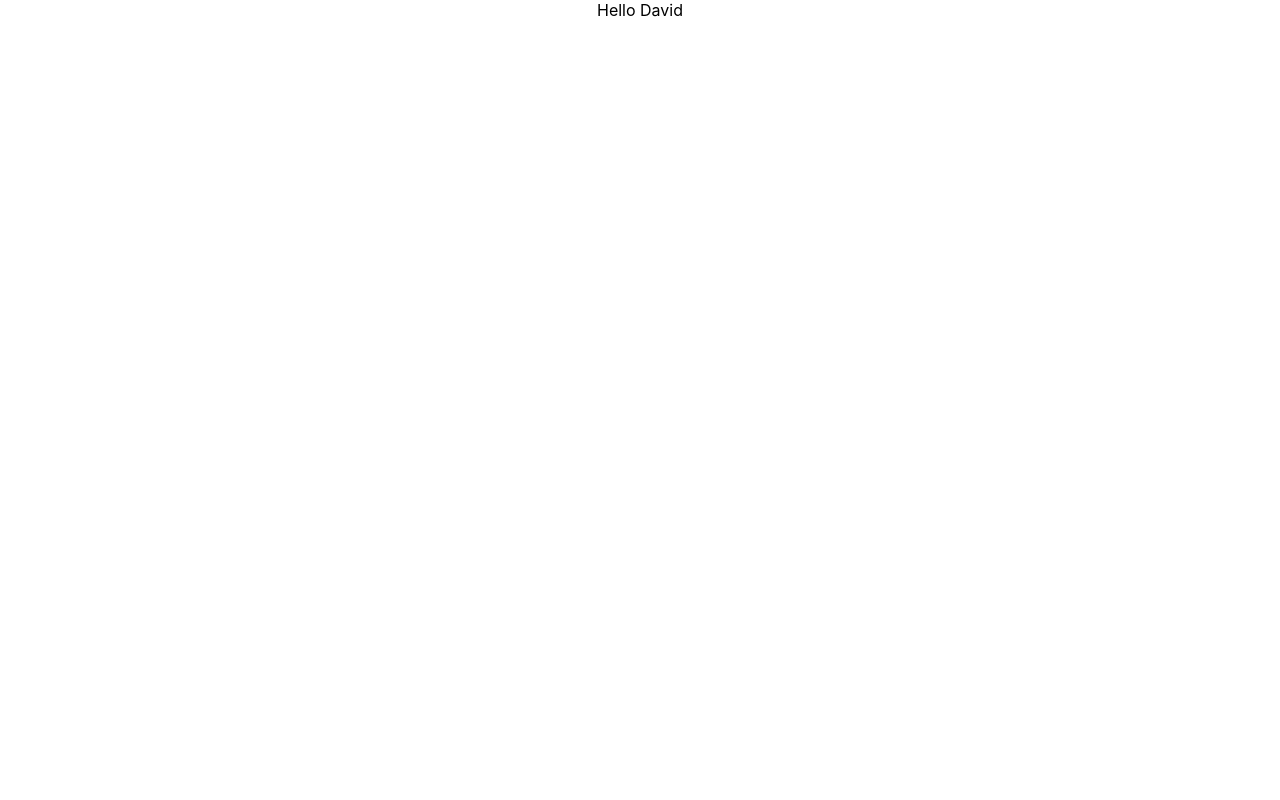
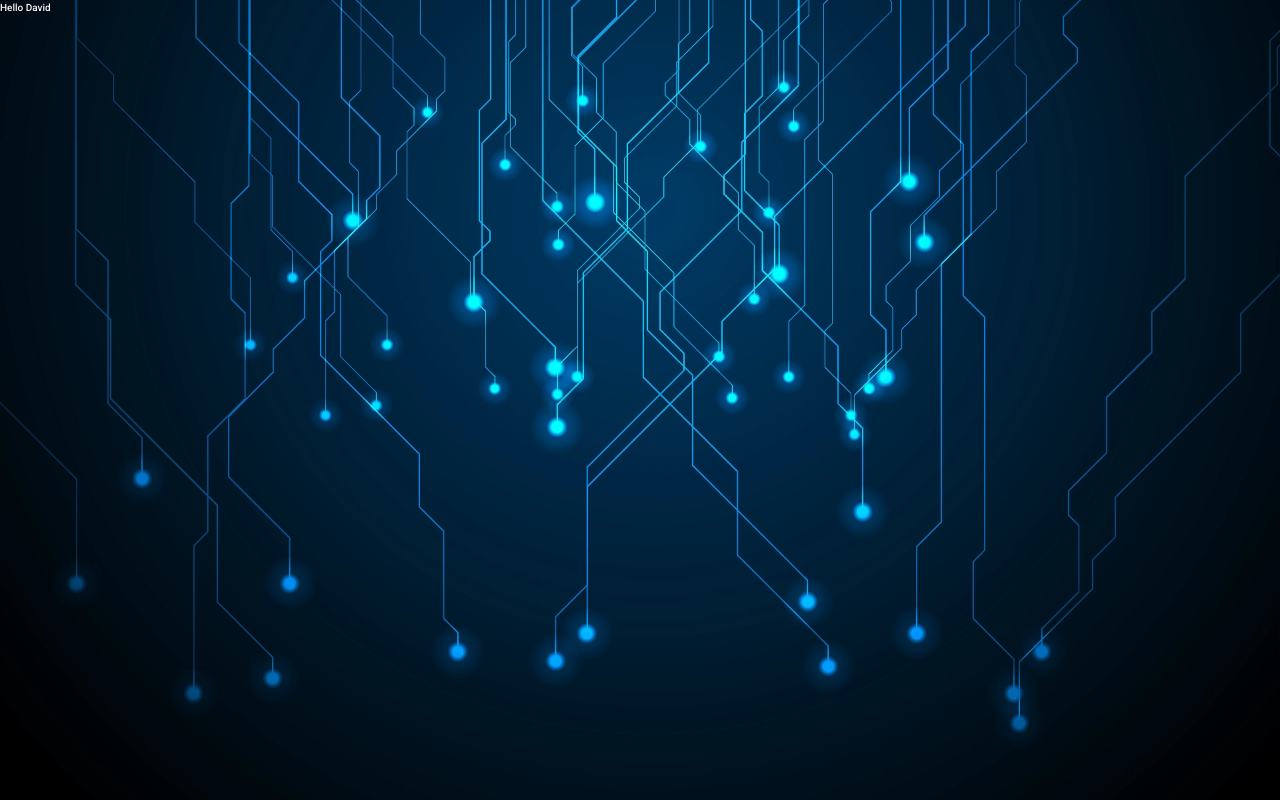
Before and after one commit to DaveyDavey1901/MFS20-React-Portfolio-DD, a React (Create React App) app in the folder client/: page / in a window 1280 px wide. Built offline with nearby package versions, Linux system fonts and the light colour scheme.

Commit message:
added app css for body html and on focus and added background image

```diff
--- a/client/src/App.css
+++ b/client/src/App.css
@@ -1,38 +1,28 @@
-.App {
-  text-align: center;
+/*
+Font sizes (px divide by ten to get the Rem number. changed font-size to 62.5%)
+px     = 10 / 12 / 14 / 16 / 18 / 20 / 24 / 30 / 36 / 44 / 52 / 62 / 74 / 86 / 98
+rem/em = 1 / 1.2/ 1.4/ 1.6/ 1.8/ 2.0/ 2.4/ 3.0/ 3.6/ 4.4/ 5.2/ 6.2/ 7.4/ 8.6 /9.8
+*/
+
+@import url('https://fonts.googleapis.com/css2?family=Roboto:wght@300;400;500&display=swap');
+
+html {
+  font-size: 62.5%;
+  background: #071b45 url("../src/assets/images/blue-neon.webp") no-repeat center fixed;
+  background-size: cover;
 }
 
-.App-logo {
-  height: 40vmin;
-  pointer-events: none;
+body {
+  font-family: "Roboto", sans-serif;
+  line-height: 1.5;
+  font-weight: 500;
+  color: #fdf2f2;
+  overflow-x: hidden;
+  scroll-behavior: smooth;
 }
 
-@media (prefers-reduced-motion: no-preference) {
-  .App-logo {
-    animation: App-logo-spin infinite 20s linear;
-  }
+*:focus {
+  outline: none;
+  box-shadow: 0 0 0 0.2rem rgba(255, 1, 1, 0.5);
+  border-radius: 9px;
 }
-
-.App-header {
-  background-color: #282c34;
-  min-height: 100vh;
-  display: flex;
-  flex-direction: column;
-  align-items: center;
-  justify-content: center;
-  font-size: calc(10px + 2vmin);
-  color: white;
-}
-
-.App-link {
-  color: #61dafb;
-}
-
-@keyframes App-logo-spin {
-  from {
-    transform: rotate(0deg);
-  }
-  to {
-    transform: rotate(360deg);
-  }
-}
```
Also changed, not shown: client/src/assets/images/blue-neon.webp (added).
